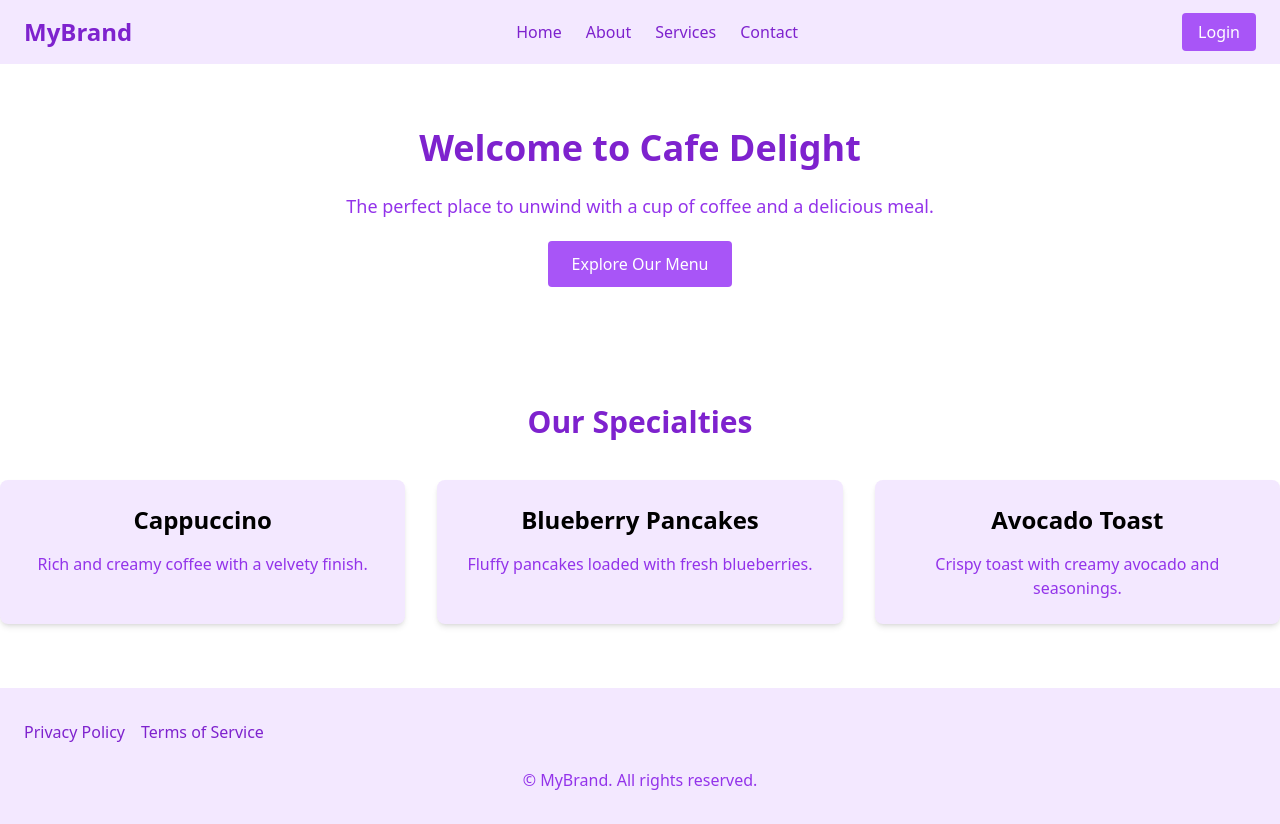
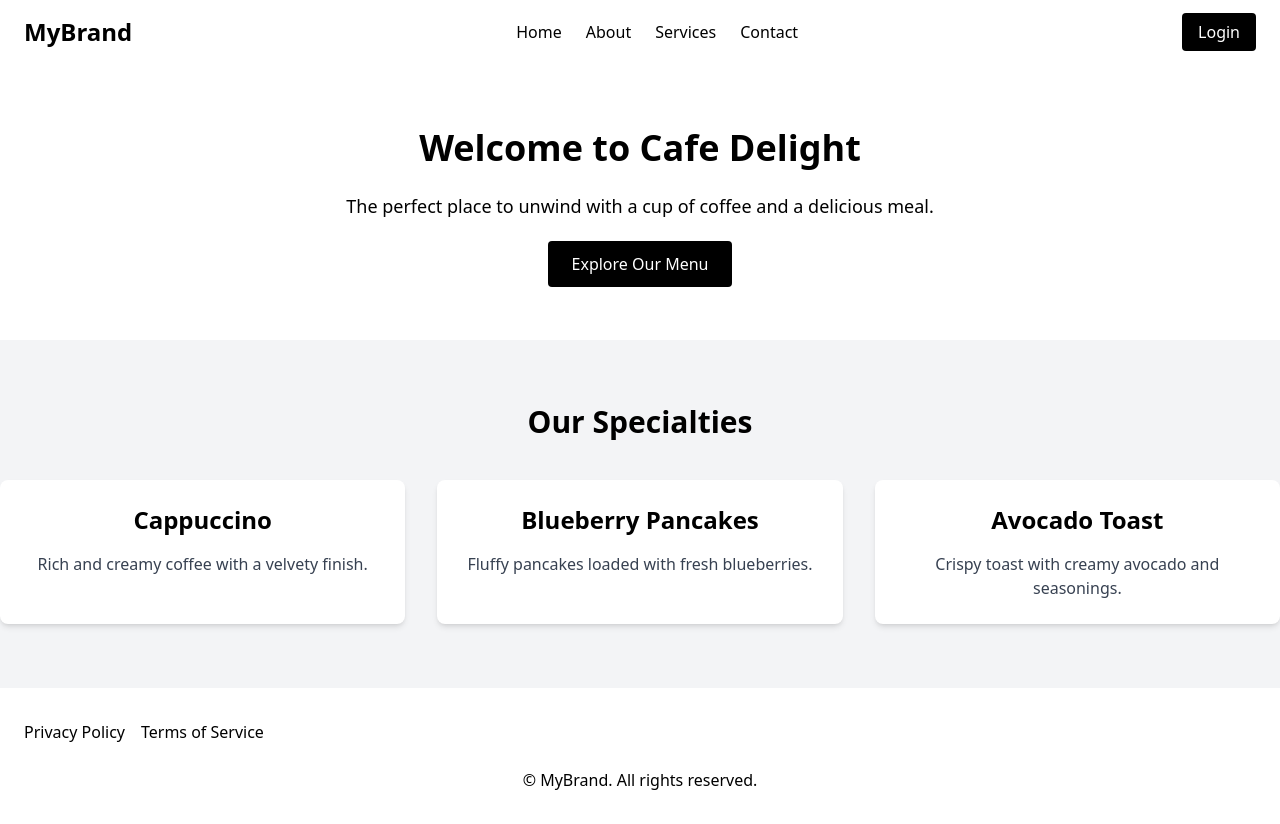
Before and after one commit to AvinashMarkad/Next-Js, a Next.js app in the folder my-app/: page / in a window 1280 px wide. Built offline with nearby package versions, Linux system fonts and the light colour scheme.

Commit message:
create black and white look

```diff
--- a/my-app/src/app/about/page.tsx
+++ b/my-app/src/app/about/page.tsx
@@ -1,24 +1,22 @@
-export default function about() {
+export default function About() {
     return (
         <>
-
             <section className="container mx-auto py-16 px-6">
-                <h2 className="text-4xl font-bold text-purple-700 text-center mb-10">About Us</h2>
+                <h2 className="text-4xl font-bold text-black text-center mb-10">About Us</h2>
                 <div className="flex flex-col md:flex-row items-center">
 
                     <div className="md:w-1/2 mb-8 md:mb-0">
                         <img src="https://img.freepik.com/premium-photo/fresh-coffee-steams-wooden-table-hot-coffee_1298753-996.jpg?semt=ais_hybrid" alt="Cafe Interior" className="rounded-lg shadow-lg w-full" />
                     </div>
 
-
                     <div className="md:w-1/2 md:pl-10">
-                        <p className="text-purple-600 text-lg mb-6">
+                        <p className="text-gray-800 text-lg mb-6">
                             At Cafe Delight, we believe in offering a perfect blend of atmosphere and taste. Established in 2010, our mission has been to provide a cozy and welcoming space for coffee lovers and food enthusiasts alike. Whether you're here for a quick coffee or a long brunch with friends, we're here to make your experience unforgettable.
                         </p>
-                        <p className="text-purple-600 text-lg mb-6">
+                        <p className="text-gray-800 text-lg mb-6">
                             We pride ourselves on using the finest ingredients in our menu, sourcing locally wherever possible. Our baristas are trained to craft the perfect cup, and our chefs are passionate about creating dishes that surprise and delight.
                         </p>
-                        <p className="text-purple-600 text-lg">
+                        <p className="text-gray-800 text-lg">
                             Come visit us today and experience the warmth of Cafe Delight. We’re more than just a café – we’re a community hub where stories are shared over delicious food and drinks.
                         </p>
                     </div>
--- a/my-app/src/app/layout.tsx
+++ b/my-app/src/app/layout.tsx
@@ -15,47 +15,39 @@ export default function RootLayout({
 }) {
   return (
     <html lang="en">
-      <body>
-      <header className="bg-purple-100 text-white">
+      <body className="bg-white text-black">
+        <header className="bg-white text-black">
           <div className="container mx-auto flex justify-between items-center py-4 px-6">
 
-      <div className="text-purple-700 text-2xl font-bold">
+            <div className="text-black text-2xl font-bold">
               MyBrand
             </div>
 
-
             <nav className="hidden md:flex space-x-6">
-        <a href="#" className="text-purple-700 hover:text-purple-500">Home</a>
-        <a href="#" className="text-purple-700 hover:text-purple-500">About</a>
-        <a href="#" className="text-purple-700 hover:text-purple-500">Services</a>
-        <a href="#" className="text-purple-700 hover:text-purple-500">Contact</a>
+              <a href="/" className="text-black hover:text-gray-700">Home</a>
+              <a href="/about" className="text-black hover:text-gray-700">About</a>
+              <a href="/" className="text-black hover:text-gray-700">Services</a>
+              <a href="/" className="text-black hover:text-gray-700">Contact</a>
             </nav>
 
-
             <div>
-        <a href="#" className="bg-purple-500 text-white py-2 px-4 rounded hover:bg-purple-600">
+              <a href="#" className="bg-black text-white py-2 px-4 rounded hover:bg-gray-800">
                 Login
               </a>
             </div>
           </div>
         </header>
         {children}
-        <footer className="bg-purple-100 text-purple-700 py-8">
+        <footer className="bg-white text-black py-8">
           <div className="container mx-auto flex flex-col md:flex-row justify-between items-center px-6">
 
-
-
-
-
-
             <div className="flex space-x-4">
-        <a href="#" className="hover:text-purple-500">Privacy Policy</a>
-        <a href="#" className="hover:text-purple-500">Terms of Service</a>
+              <a href="/" className="hover:text-gray-700">Privacy Policy</a>
+              <a href="/" className="hover:text-gray-700">Terms of Service</a>
             </div>
           </div>
 
-
-    <div className="text-center mt-6 text-purple-600">
+          <div className="text-center mt-6">
             <p>© <span id="year"></span> MyBrand. All rights reserved.</p>
           </div>
         </footer>
--- a/my-app/src/app/page.tsx
+++ b/my-app/src/app/page.tsx
@@ -1,36 +1,36 @@
-export default function home(){
-    return(
+export default function Home() {
+    return (
         <>
-        <section className="container mx-auto py-16 text-center">
-        <h2 className="text-4xl font-bold text-purple-700 mb-6">
+            <section className="container mx-auto py-16 text-center h-full bg-white text-black">
+                <h2 className="text-4xl font-bold mb-6">
                     Welcome to Cafe Delight
                 </h2>
-        <p className="text-purple-600 text-lg mb-8">
+                <p className="text-lg mb-8">
                     The perfect place to unwind with a cup of coffee and a delicious meal.
                 </p>
-        <a href="#" className="bg-purple-500 text-white py-3 px-6 rounded hover:bg-purple-600">
+                <a href="#" className="bg-black text-white py-3 px-6 rounded hover:bg-gray-700">
                     Explore Our Menu
                 </a>
             </section>
 
-      <section className="bg-white py-16">
+            <section className="bg-gray-100 py-16">
                 <div className="container mx-auto text-center">
-          <h3 className="text-3xl font-bold text-purple-700 mb-10">Our Specialties</h3>
+                    <h3 className="text-3xl font-bold mb-10 text-black">Our Specialties</h3>
                     <div className="grid grid-cols-1 md:grid-cols-3 gap-8">
 
-            <div className="bg-purple-100 p-6 rounded-lg shadow-md">
-              <h4 className="text-2xl font-bold mb-4">Cappuccino</h4>
-              <p className="text-purple-600">Rich and creamy coffee with a velvety finish.</p>
+                        <div className="bg-white p-6 rounded-lg shadow-md">
+                            <h4 className="text-2xl font-bold mb-4 text-black">Cappuccino</h4>
+                            <p className="text-gray-700">Rich and creamy coffee with a velvety finish.</p>
                         </div>
 
-            <div className="bg-purple-100 p-6 rounded-lg shadow-md">
-              <h4 className="text-2xl font-bold mb-4">Blueberry Pancakes</h4>
-              <p className="text-purple-600">Fluffy pancakes loaded with fresh blueberries.</p>
+                        <div className="bg-white p-6 rounded-lg shadow-md">
+                            <h4 className="text-2xl font-bold mb-4 text-black">Blueberry Pancakes</h4>
+                            <p className="text-gray-700">Fluffy pancakes loaded with fresh blueberries.</p>
                         </div>
 
-            <div className="bg-purple-100 p-6 rounded-lg shadow-md">
-              <h4 className="text-2xl font-bold mb-4">Avocado Toast</h4>
-              <p className="text-purple-600">Crispy toast with creamy avocado and seasonings.</p>
+                        <div className="bg-white p-6 rounded-lg shadow-md">
+                            <h4 className="text-2xl font-bold mb-4 text-black">Avocado Toast</h4>
+                            <p className="text-gray-700">Crispy toast with creamy avocado and seasonings.</p>
                         </div>
                     </div>
                 </div>
--- /dev/null
+++ b/my-app/src/app/product/[productid]/layout.tsx
@@ -0,0 +1,25 @@
+import type { Metadata } from 'next'
+
+// These styles apply to every route in the application
+// import './globals.css'
+
+export const metadata: Metadata = {
+  title: 'Create Next App',
+  description: 'Generated by create next app',
+}
+
+export default function RootLayout({
+  children,
+}: {
+  children: React.ReactNode
+}) {
+  return (
+    <html lang="en">
+      <body className='product'>
+
+        {children}
+
+      </body>
+    </html>
+  )
+}
```
Lines whose indentation alone changed are shown as unchanged.
